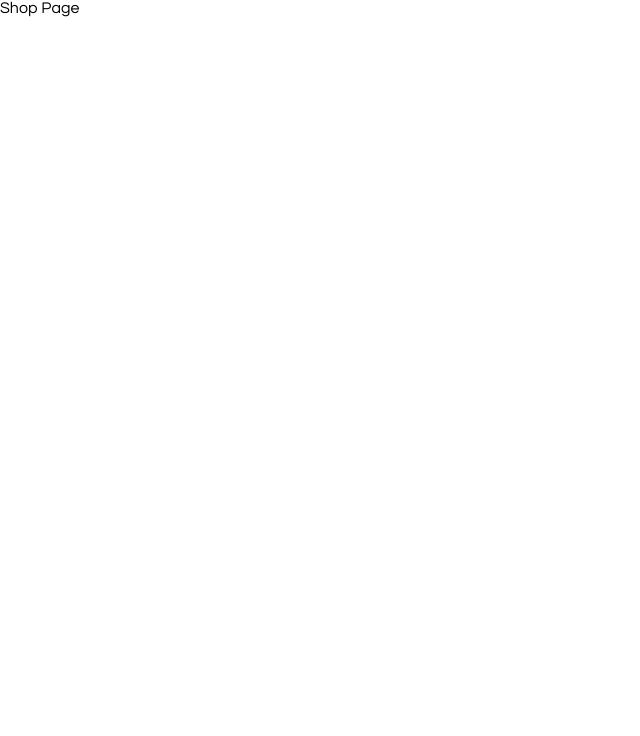
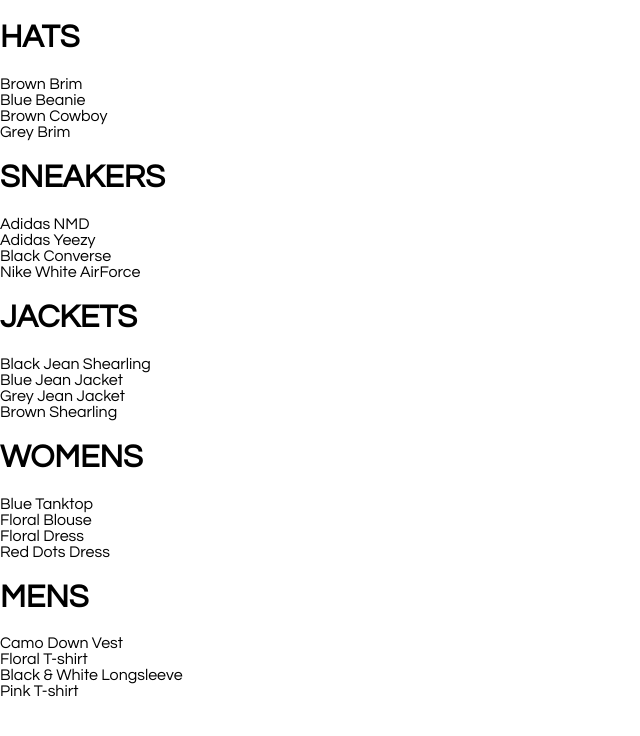
Before and after one commit to mantasastra/ecommerce-app, a React (Create React App) app: page /shop in a window 1280 px wide. Shown: the top 736 px of the page, without its empty margins (0-640 px from the left). Built offline with nearby package versions, Linux system fonts and the light colour scheme.

Commit message:
Use Collection Preview inside Shop component

```diff
--- /dev/null
+++ b/src/components/collectionPreview/CollectionPreview.tsx
@@ -0,0 +1,31 @@
+import React from "react";
+import styled from "@emotion/styled";
+import { ShopCollection } from "custom-types";
+
+const Collection = styled.div``;
+
+const Title = styled.h1``;
+
+const Preview = styled.div``;
+
+const Item = styled.div``;
+
+const CollectionPreview: React.FunctionComponent<ShopCollection> = ({
+  title,
+  items,
+}: ShopCollection) => {
+  return (
+    <Collection>
+      <Title>{title.toUpperCase()}</Title>
+      <Preview>
+        {items
+          .filter((item, index) => index < 4)
+          .map((item) => (
+            <Item key={item.id}>{item.name}</Item>
+          ))}
+      </Preview>
+    </Collection>
+  );
+};
+
+export default CollectionPreview;
--- a/src/pages/shop/Shop.tsx
+++ b/src/pages/shop/Shop.tsx
@@ -1,6 +1,11 @@
 import React, { Component } from "react";
+import styled from "@emotion/styled";
 import { ShopProps, ShopState, ShopCollections } from "custom-types";
 import SHOP_DATA from "../../data/shopData";
+
+import CollectionPreview from "../../components/collectionPreview/CollectionPreview";
+
+const Shop = styled.div``;
 
 class ShopPage extends Component<ShopProps, ShopState> {
   state = {
@@ -8,7 +13,14 @@
   } as ShopState;
 
   render() {
-    return <div>Shop Page</div>;
+    const { collections } = this.state;
+    return (
+      <Shop>
+        {collections.map(({ id, ...collectionProps }) => (
+          <CollectionPreview key={id} {...collectionProps} />
+        ))}
+      </Shop>
+    );
   }
 }
 
```
Also changed, not shown: 1 other file (tests, documents, lock files or other folders).
